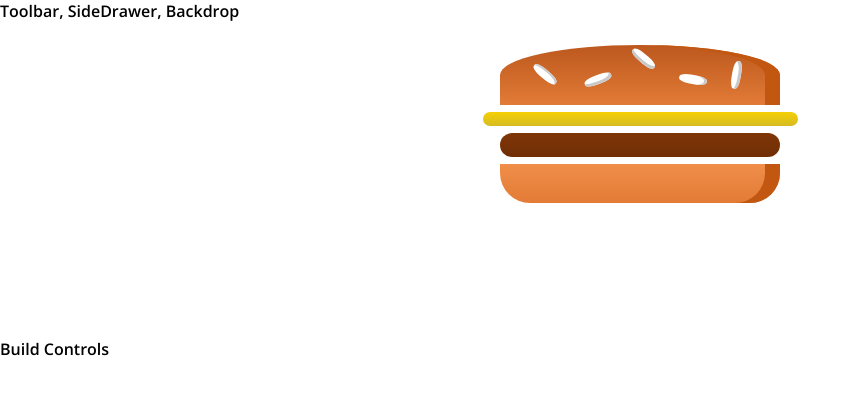
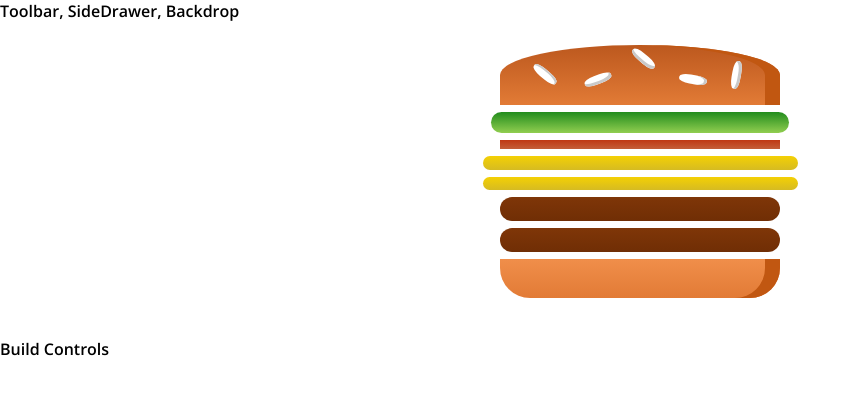
Before and after one commit to talaharon/Burger-Builder-App, a React app: page / in a window 1280 px wide. Shown: the top 394 px of the page, without its empty margins (0-861 px from the left). Built offline with nearby package versions, Linux system fonts and the light colour scheme.

Commit message:
Outputting Burger Ingredients Dynamically

```diff
--- a/src/components/Burger/Burger.js
+++ b/src/components/Burger/Burger.js
@@ -2,11 +2,17 @@
 import classes from './Burger.css';
 import BurgerIngredient from './BurgerIngredient/BurgerIngredient';
 const burger = (props) => {
+    const transformedIngredients = Object.keys(props.ingredients)
+    .map(igKey => {
+        return [...Array(props.ingredients[igKey])].map((_ ,i)=>{
+            return <BurgerIngredient key = {igKey+i} type ={igKey}/>
+        });
+    });
+
     return (
         <div className ={classes.Burger}>
             <BurgerIngredient type  = "bread-top"/>
-            <BurgerIngredient type = "cheese"/>
-            <BurgerIngredient type = "meat"/>
+            {transformedIngredients}
             <BurgerIngredient type  = "bread-bottom"/>
         </div>
     );
--- a/src/components/Burger/BurgerIngredient/BurgerIngredient.js
+++ b/src/components/Burger/BurgerIngredient/BurgerIngredient.js
@@ -28,6 +28,7 @@
                 break;
             case ('bacon'):
                 ingredient = <div className = {classes.Bacon}></div>;
+                break;
             default:
                 ingredient = null;
         }
--- a/src/containers/BurgerBuilder/BurgerBuilder.js
+++ b/src/containers/BurgerBuilder/BurgerBuilder.js
@@ -3,11 +3,18 @@
 import Burger from '../../components/Burger/Burger';
 
 class BurgerBuilder extends Component {
-
+    state = {
+        ingredients: {
+            salad:1,
+            bacon: 1,
+            cheese: 2,
+            meat: 2,
+        }
+    }
     render() {
         return (
             <Aux>
-                <Burger></Burger>
+                <Burger ingredients = {this.state.ingredients}></Burger>
                 <div>Build Controls</div>
             </Aux>
         );
```
